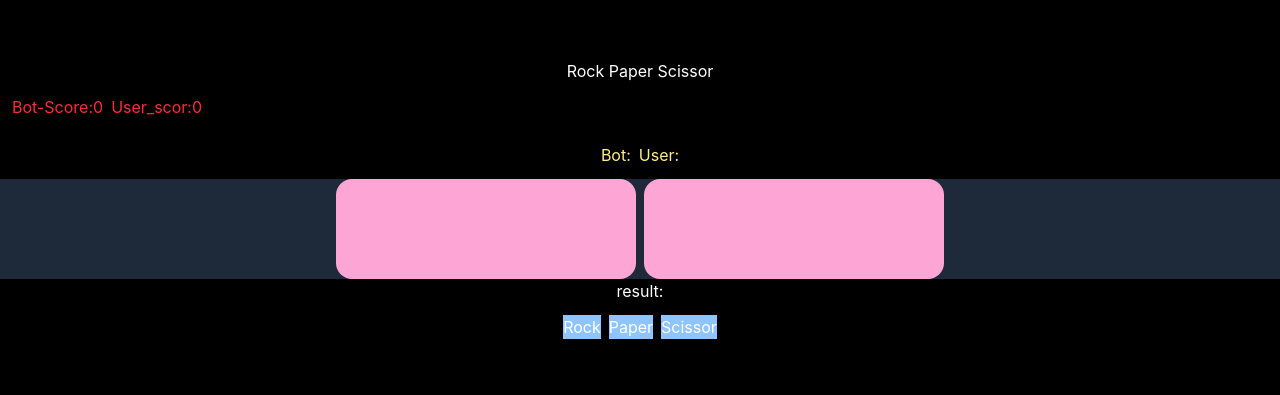
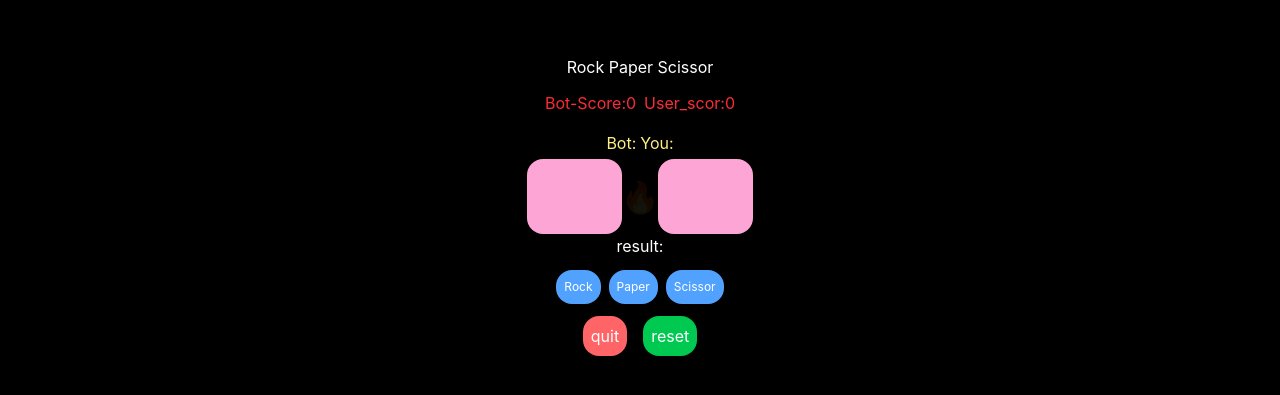
Before and after one commit to jeevan-sathish/demo_express_tutor, a React app in the folder frontend/: page / in a window 1280 px wide. Shown: the part 195-590 px from the top of the page. Built offline with nearby package versions, Linux system fonts and the light colour scheme; the HTML template or start-up script is replaced by a standard one.

Commit message:
rock paper scissor completed

```diff
--- a/frontend/src/App.jsx
+++ b/frontend/src/App.jsx
@@ -8,66 +8,101 @@ const App = () => {
   const [userScore, setUserScore] = useState(0);
 
   function handleUserOption(opn) {
-    const options = ["rock", "paper", "scissor"];
-    const value = options[Math.floor(Math.random() * options.length)];
-    setBotOpn(value);
+    const options = ["🪨rock", "📜paper", "✂️scissor"];
+    const botChoice = options[Math.floor(Math.random() * options.length)];
+
     setUserOpn(opn);
+    setBotOpn(botChoice);
 
-    handleResult();
+    handleResult(opn, botChoice);
   }
-  function handleResult() {
+  function handleResult(user, bot) {
+    if (user === bot) {
+      setResult("Draw");
+      return;
+    }
+
     if (
-      (userOpn === "rock" && botOpn === "scissor") ||
-      (userOpn === "scissor" && botOpn === "paper") ||
-      (userOpn === "paper" && botOpn === "rock")
+      (user === "🪨rock" && bot === "✂️scissor") ||
+      (user === "✂️scissor" && bot === "📜paper") ||
+      (user === "📜paper" && bot === "🪨rock")
     ) {
       setUserScore((prev) => prev + 1);
-      setResult("user win");
+      setResult("User Wins");
     } else {
       setBotScore((prev) => prev + 1);
-      setResult("bot win");
+      setResult("Bot Wins");
     }
   }
+
+  function handleQuit() {
+    if (userScore > botScore) {
+      setResult("User win🎉");
+    } else {
+      setResult("bot win🎉");
+    }
+  }
+
+  function handleReset() {
+    setBotOpn("");
+    setUserOpn("");
+    setBotScore(0);
+    setUserScore(0);
+    setResult("Start the game");
+  }
   return (
-    <div className="w-full h-screen flex flex-col justify-center items-center bg-black text-white">
+    <div className="w-full h-screen flex gap-0 flex-col justify-center items-center bg-black text-white">
       <p>Rock Paper Scissor </p>
-      <div className="w-full h-auto p-3 flex flex-row gap-2 text-red-500">
+      <div className="w-full h-auto justify-center items-center p-3 flex flex-row gap-2 text-red-500">
         <p>Bot-Score:{botScore}</p>
         <p>User_scor:{userScore}</p>
       </div>
-      <div className="w-full h-auto p-3 flex flex-row gap-2 justify-center items-center text-yellow-200">
+      <div className="w-full h-auto p-1 flex flex-row gap-1 justify-center items-center text-yellow-200">
         <p>Bot: {botOpn}</p>
-        <p>User: {userOpn}</p>
+        <p>You: {userOpn}</p>
       </div>
 
-      <div className="w-full h-auto flex flex-row gap-2 justify-center items-center bg-gray-800 ">
-        <div className="w-[300px] h-[100px] flex justify-center items-center text-black text-[30px] rounded-2xl bg-pink-300">
+      <div className="w-full h-auto flex flex-row gap-2 justify-center items-center bg-transparent ">
+        <div className="w-[95px] h-[75px] font-extrabold flex justify-center items-center text-black text-[20px] rounded-2xl bg-pink-300">
           {botOpn}
         </div>
-        <div className="w-[300px] h-[100px] flex justify-center items-center text-black text-[30px] rounded-2xl bg-pink-300">
+        <p className="animate-ping">🔥</p>
+        <div className="w-[95px] h-[75px] flex font-extrabold justify-center items-center text-black text-[20px] rounded-2xl bg-pink-300">
           {userOpn}
         </div>
       </div>
       <p>result: {result}</p>
 
-      <div className="w-full justify-center items-center p-3 flex flex-row gap-2">
+      <div className="w-full justify-center items-center p-3 text-[15px] flex flex-row gap-2">
         <button
-          className="bg-blue-300"
-          onClick={() => handleUserOption("rock")}
+          className="bg-blue-400 text-[12px] p-2 rounded-2xl"
+          onClick={() => handleUserOption("🪨rock")}
         >
           Rock
         </button>
         <button
-          className="bg-blue-300"
-          onClick={() => handleUserOption("paper")}
+          className="bg-blue-400 text-[12px] p-2 rounded-2xl"
+          onClick={() => handleUserOption("📜paper")}
         >
           Paper
         </button>
         <button
-          className="bg-blue-300"
-          onClick={() => handleUserOption("scissor")}
+          className="bg-blue-400 text-[12px] p-2 rounded-2xl"
+          onClick={() => handleUserOption("✂️scissor")}
         >
           Scissor
+        </button>
+      </div>
+
+      <div className="flex flex-row gap-4">
+        <button
+          className=" p-2 bg-red-400 rounded-2xl text-white"
+          onClick={handleQuit}
+        >
+          quit
+        </button>
+        <button className="bg-green-500 p-2 rounded-2xl" onClick={handleReset}>
+          reset
         </button>
       </div>
     </div>
```
Also changed, not shown: frontend/src/useCustomLogic.js (added).
